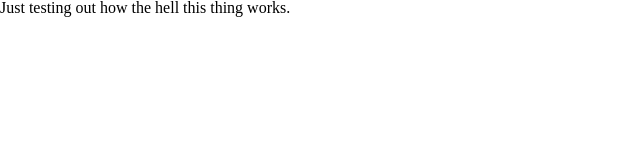
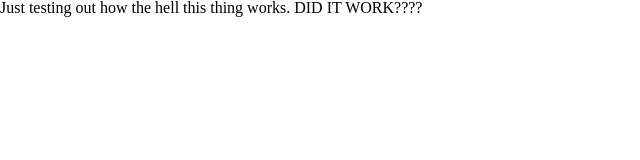
Before and after one commit to rachaelbriggs/Design-X, a plain HTML site: page index.html in a window 1280 px wide. Shown: the whole page, without its empty margins (0-640 px from the left). Drawn offline with Linux system fonts and the light colour scheme.

Commit message:
Update index.html

```diff
--- a/index.html
+++ b/index.html
@@ -23,5 +23,8 @@
 
     <body>
 
+        DID IT WORK????
+
+
     </body>
 </html>
```
